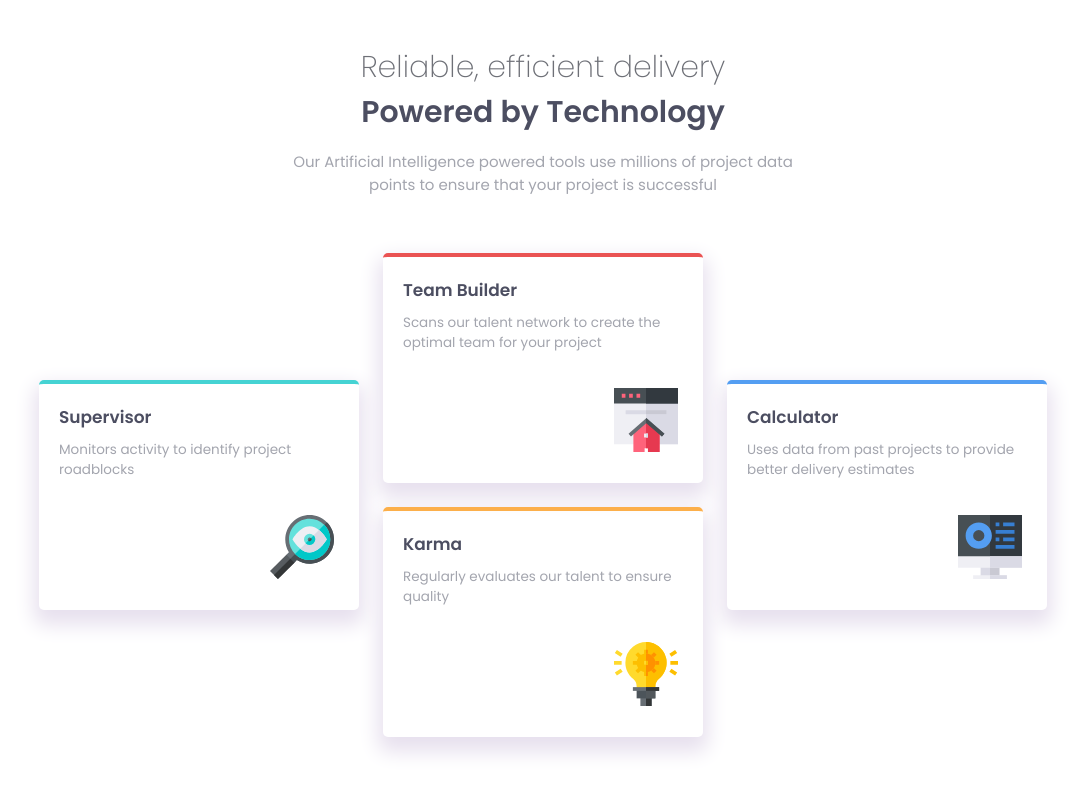
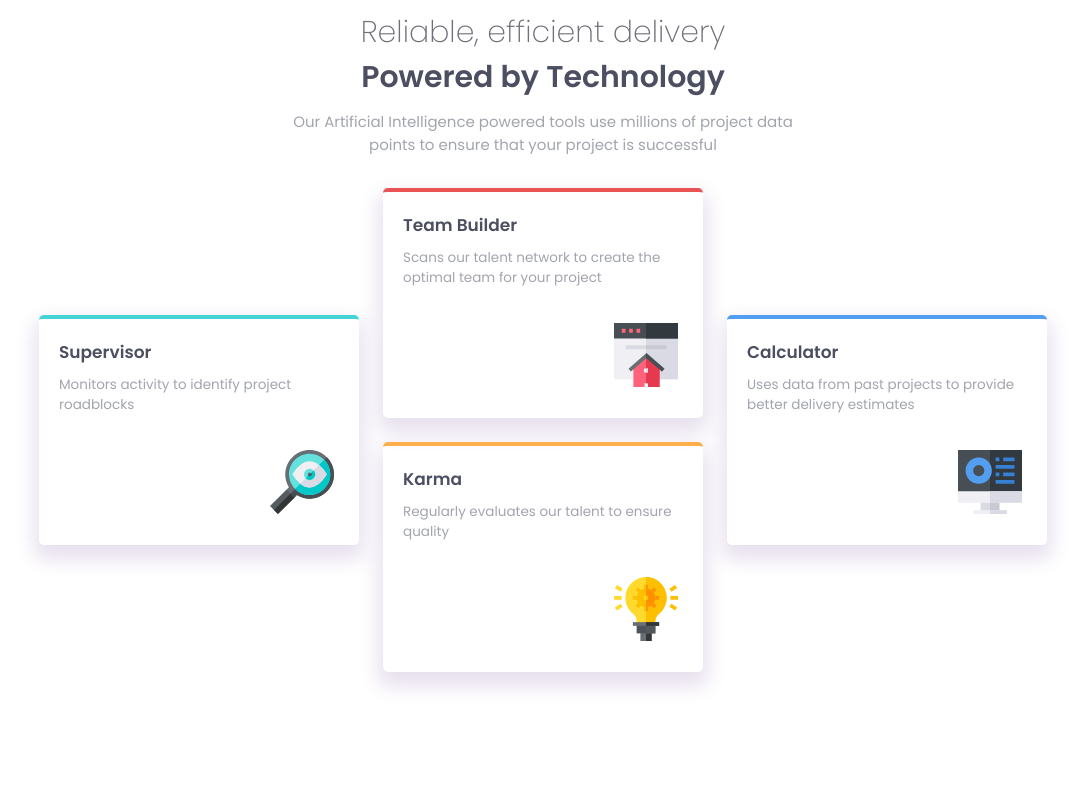
Before and after one commit to payalw21/four-card-feature-section, a plain HTML site: page index.html in a window 1280 px wide. Shown: the whole page, without its empty margins (97-1182 px from the left). Drawn offline with Linux system fonts and the light colour scheme.

Commit message:
Margin Remove

```diff
--- a/index.css
+++ b/index.css
@@ -20,24 +20,17 @@ body {
 }
 
 .main {
-  margin-top: 20px;
-  margin-bottom: 20px;
+  margin-top: 10px;
   display: flex;
   flex-direction: column;
   flex-wrap: wrap;
   align-items: center;
 }
 
-.header {
-  margin: 15px;
-}
-
 .header1 {
   color: hsl(228, 4%, 45%);
   font-weight: 300;
-  /* font-size: 28px; */
   font-size: 2rem;
-  padding: 10px 10px 0px 10px;
   text-wrap: nowrap;
 }
 
@@ -45,7 +38,6 @@ body {
   color: hsl(234, 12%, 34%);
   font-weight: 600;
   font-size: 2rem;
-  /* font-size: 28px; */
   text-wrap: nowrap;
 }
 
@@ -53,8 +45,7 @@ body {
   color: hsl(229, 6%, 66%);
   font-weight: 400;
   font-size: 1rem;
-  /* font-size: 15px; */
-  padding: 15px;
+  padding: 10px;
   text-align: center;
 }
 
@@ -69,7 +60,6 @@ body {
   padding: 0px 20px;
   color: hsl(229, 6%, 66%);
   font-weight: 400;
-  /* font-size: 14px; */
   font-size: 0.9rem;
 }
 
@@ -83,7 +73,7 @@ body {
   flex-direction: row;
   align-items: center;
   flex-wrap: wrap;
-  margin: 15px;
+  margin: 10px;
 }
 
 .div_card {
```
